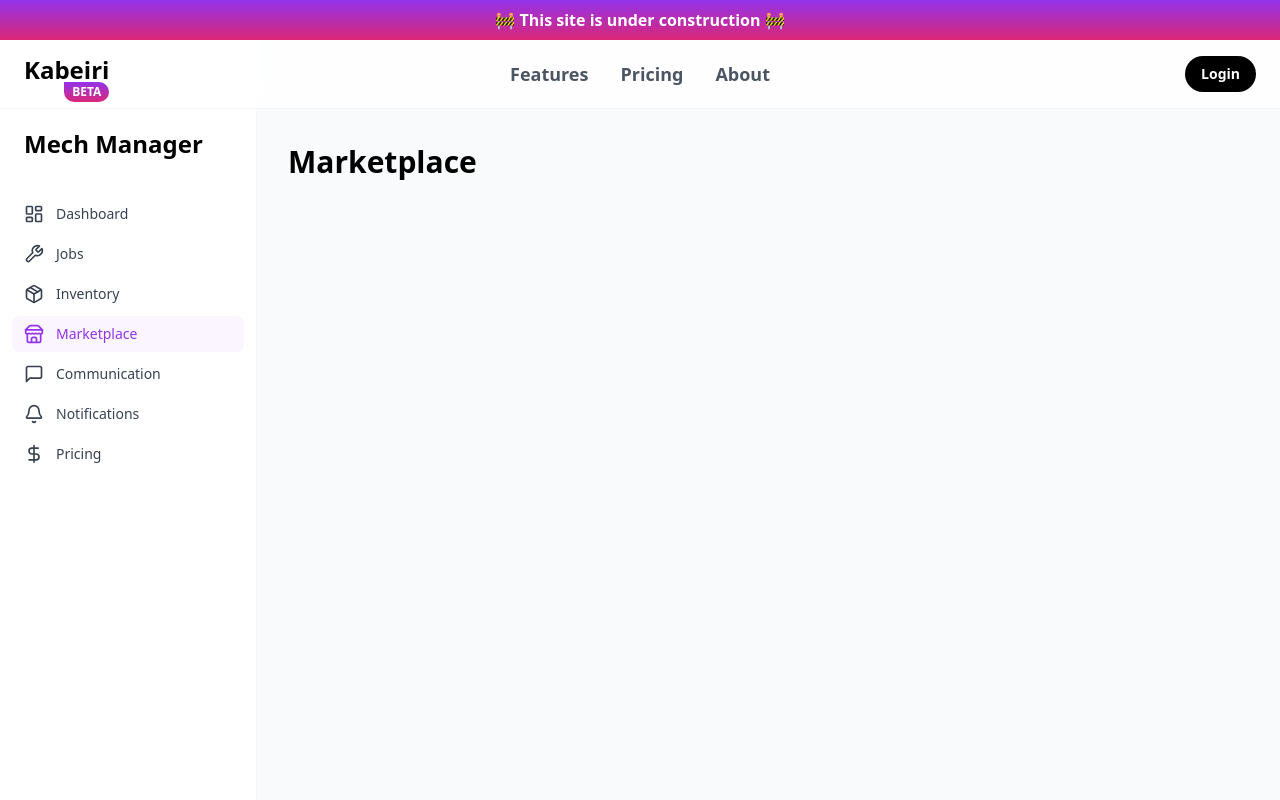
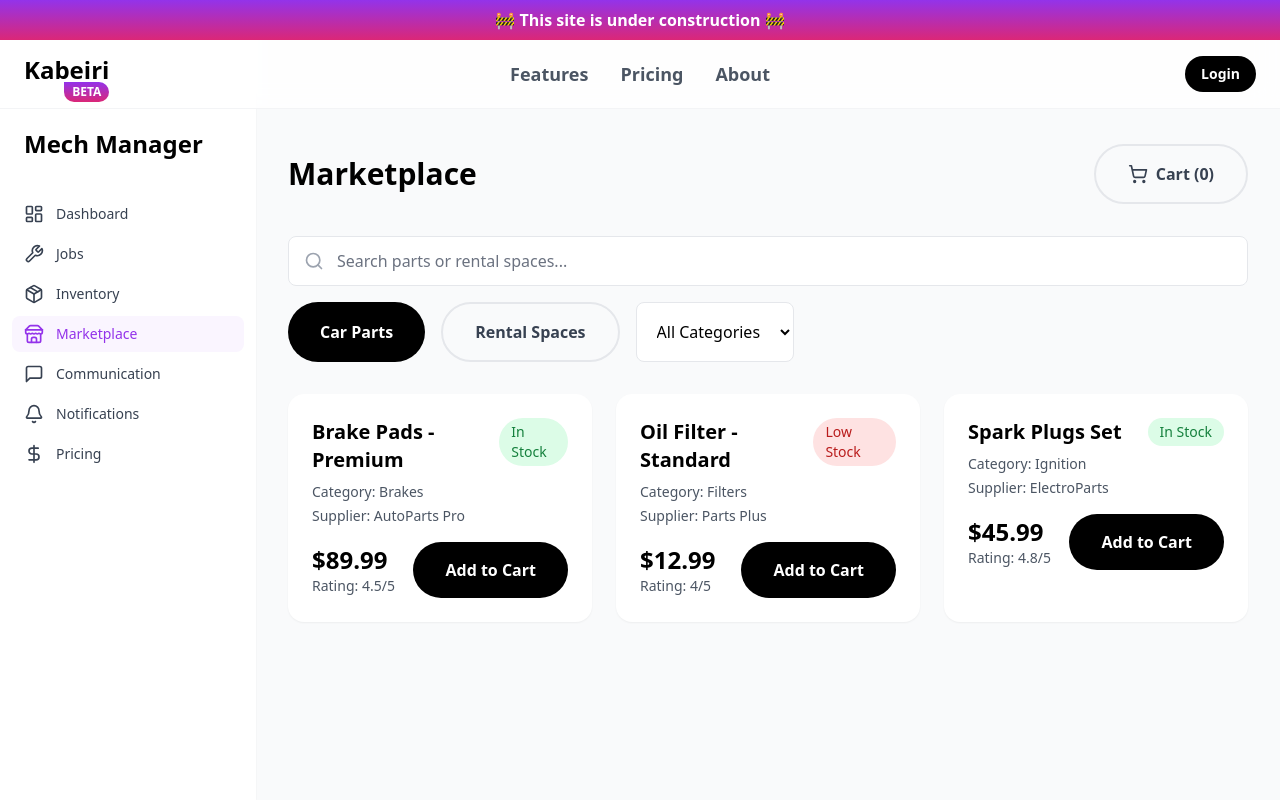
Before and after one commit to Kabeiri-Application/kabeiri-website, a Next.js app: page /dashboard/marketplace in a window 1280 px wide. Shown: the top 800 px of the page. Built offline with nearby package versions, Linux system fonts and the light colour scheme; no server answers.

Commit message:
Create marketplace

```diff
--- /dev/null
+++ b/src/app/dashboard/marketplace/_components/ProductCard.tsx
@@ -0,0 +1,53 @@
+'use client';
+
+import { Button } from '@/components/Button';
+
+interface ProductCardProps {
+  name: string;
+  category: string;
+  supplier: string;
+  price: number;
+  rating: number;
+  status: 'In Stock' | 'Low Stock' | 'Out of Stock';
+}
+
+export function ProductCard({
+  name,
+  category,
+  supplier,
+  price,
+  rating,
+  status,
+}: ProductCardProps) {
+  return (
+    <div className='rounded-2xl bg-white p-6 shadow-sm'>
+      <div className='mb-4 flex items-start justify-between'>
+        <div>
+          <h3 className='text-xl font-bold'>{name}</h3>
+          <div className='mt-2 space-y-1 text-sm text-gray-600'>
+            <p>Category: {category}</p>
+            <p>Supplier: {supplier}</p>
+          </div>
+        </div>
+        <span
+          className={`rounded-full px-3 py-1 text-sm font-medium ${
+            status === 'In Stock'
+              ? 'bg-green-100 text-green-700'
+              : status === 'Low Stock'
+                ? 'bg-red-100 text-red-700'
+                : 'bg-yellow-100 text-yellow-700'
+          }`}>
+          {status}
+        </span>
+      </div>
+
+      <div className='flex items-center justify-between'>
+        <div>
+          <p className='text-2xl font-bold'>${price.toFixed(2)}</p>
+          <p className='text-sm text-gray-600'>Rating: {rating}/5</p>
+        </div>
+        <Button variant='primary'>Add to Cart</Button>
+      </div>
+    </div>
+  );
+}
--- a/src/app/dashboard/marketplace/page.tsx
+++ b/src/app/dashboard/marketplace/page.tsx
@@ -1,9 +1,83 @@
+'use client';
+
+import { Search, ShoppingCart } from 'lucide-react';
+
+import { Button } from '@/components/Button';
+
+import { ProductCard } from './_components/ProductCard';
+
+const products = [
+  {
+    id: 1,
+    name: 'Brake Pads - Premium',
+    category: 'Brakes',
+    supplier: 'AutoParts Pro',
+    price: 89.99,
+    rating: 4.5,
+    status: 'In Stock' as const,
+  },
+  {
+    id: 2,
+    name: 'Oil Filter - Standard',
+    category: 'Filters',
+    supplier: 'Parts Plus',
+    price: 12.99,
+    rating: 4.0,
+    status: 'Low Stock' as const,
+  },
+  {
+    id: 3,
+    name: 'Spark Plugs Set',
+    category: 'Ignition',
+    supplier: 'ElectroParts',
+    price: 45.99,
+    rating: 4.8,
+    status: 'In Stock' as const,
+  },
+];
+
 export default function MarketplacePage() {
   return (
     <main className='p-8'>
       <div className='mx-auto max-w-7xl'>
-        <h1 className='mb-8 text-3xl font-bold'>Marketplace</h1>
-        {/* Content will go here */}
+        <div className='mb-8 flex items-center justify-between'>
+          <h1 className='text-3xl font-bold'>Marketplace</h1>
+          <Button variant='secondary'>
+            <ShoppingCart className='mr-2 size-5' />
+            Cart (0)
+          </Button>
+        </div>
+
+        <div className='mb-8 space-y-4'>
+          {/* Search Bar */}
+          <div className='relative'>
+            <Search className='absolute left-4 top-1/2 size-5 -translate-y-1/2 text-gray-400' />
+            <input
+              type='text'
+              placeholder='Search parts or rental spaces...'
+              className='w-full rounded-lg border border-gray-200 bg-white py-3 pl-12 pr-4 text-base placeholder:text-gray-500 focus:border-purple-500 focus:outline-none focus:ring-2 focus:ring-purple-500'
+            />
+          </div>
+
+          {/* Filters */}
+          <div className='flex gap-4'>
+            <Button>Car Parts</Button>
+            <Button variant='secondary'>Rental Spaces</Button>
+            <select className='rounded-lg border border-gray-200 bg-white px-4 py-2 text-base focus:border-purple-500 focus:outline-none focus:ring-2 focus:ring-purple-500'>
+              <option>All Categories</option>
+              <option>Brakes</option>
+              <option>Filters</option>
+              <option>Ignition</option>
+            </select>
+          </div>
+        </div>
+
+        {/* Product Grid */}
+        <div className='grid gap-6 sm:grid-cols-2 lg:grid-cols-3'>
+          {products.map((product) => (
+            <ProductCard key={product.id} {...product} />
+          ))}
+        </div>
       </div>
     </main>
   );
```
